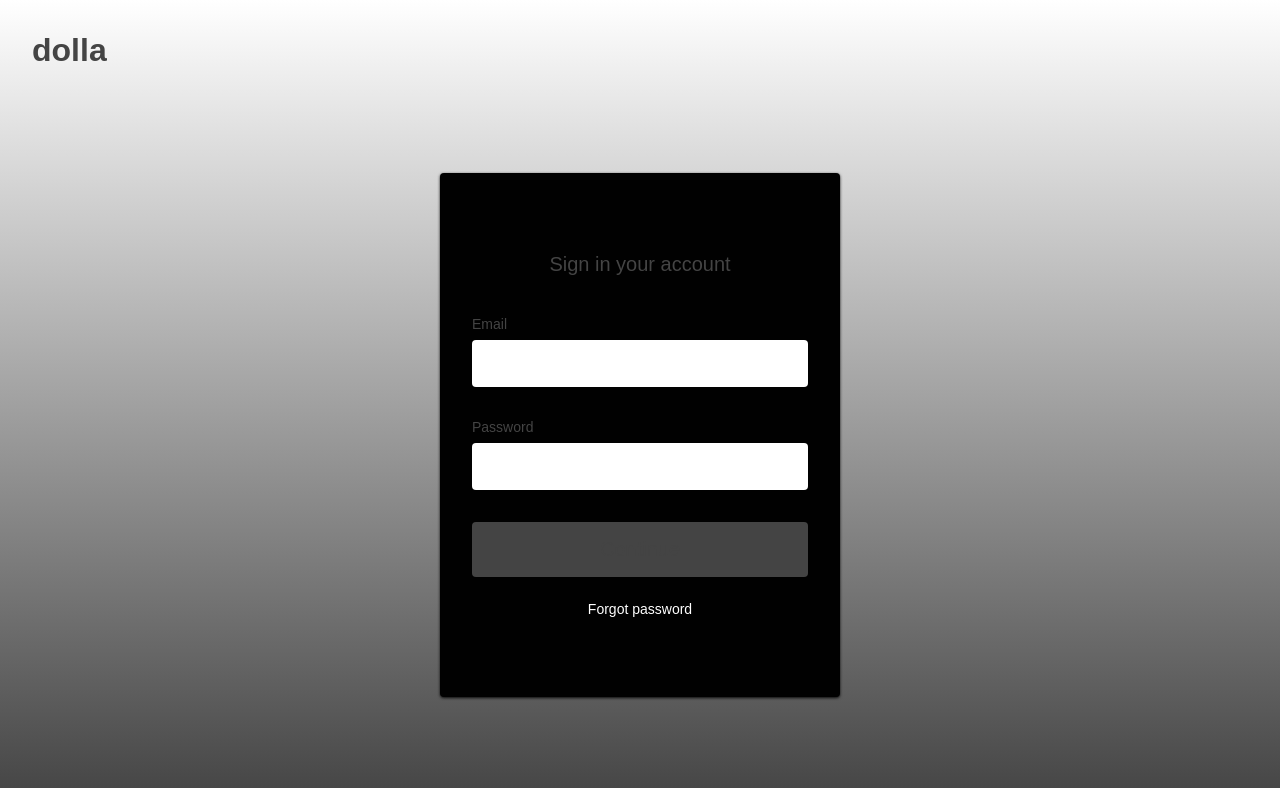
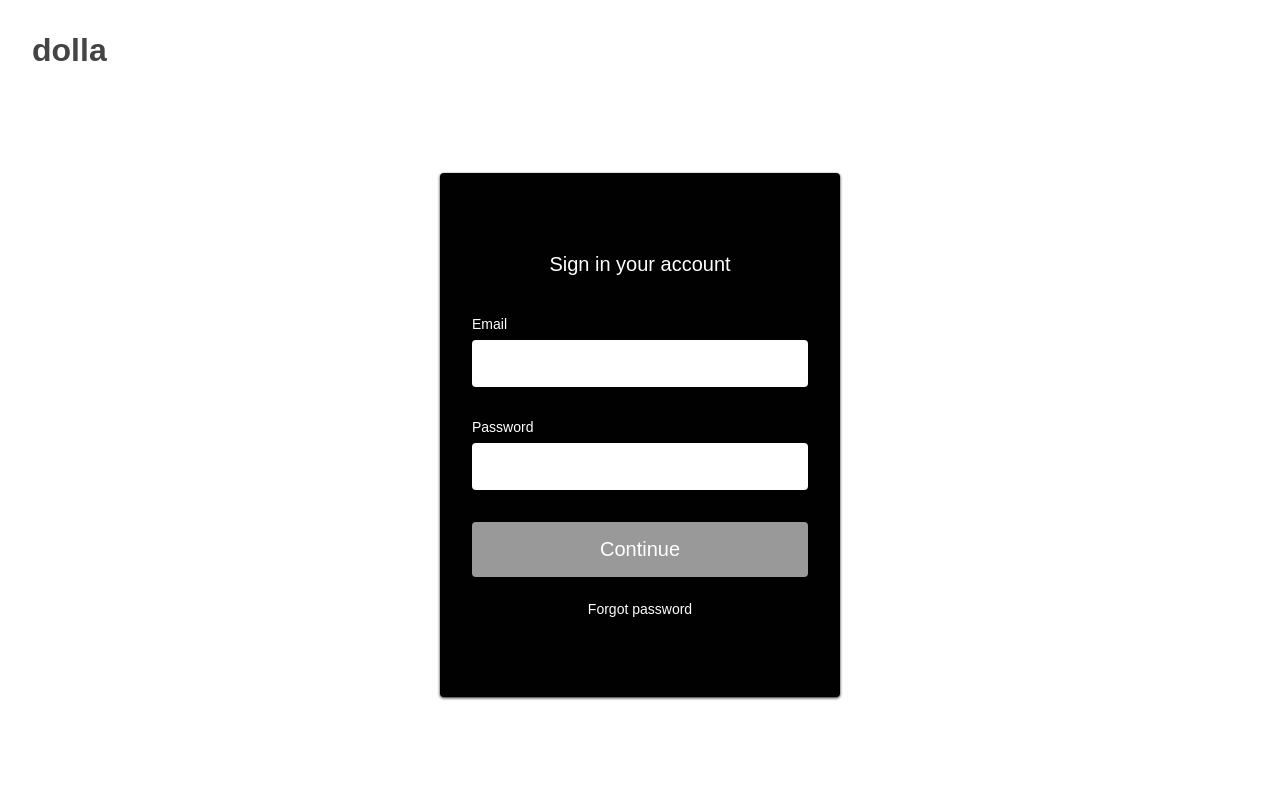
Before and after one commit to yuyahz/portfolio, a React (Create React App) app in the folder portfolio/: page /signin in a window 1280 px wide. Shown: the top 788 px of the page. Built offline with nearby package versions, Linux system fonts and the light colour scheme.

Commit message:
done sing up and recap

```diff
--- a/portfolio/src/components/HeroSection/index.js
+++ b/portfolio/src/components/HeroSection/index.js
@@ -36,6 +36,12 @@ const HeroSection = () => {
             onMouseLeave={onHover}
             primary="true"
             dark="true"
+            smooth={true}
+            duration={500}
+            spy={true}
+            exact="true"
+            offset={-40}
+            activeClass="active"
           >
             Get started {hover ? <ArrowForward /> : <ArrowRight />}
           </Button>
--- /dev/null
+++ b/portfolio/src/components/ScrollTop.js
@@ -0,0 +1,12 @@
+import { useEffect } from 'react';
+import { useLocation } from 'react-router-dom';
+
+export default function ScrollToTop() {
+  const { pathname } = useLocation();
+
+  useEffect(() => {
+    window.scrollTo(0, 0);
+  }, [pathname]);
+
+  return null;
+}
--- a/portfolio/src/components/Signin/SigninElements.js
+++ b/portfolio/src/components/Signin/SigninElements.js
@@ -10,7 +10,7 @@ export const Container = styled.div`
   top: 0;
   z-index: 0;
   overflow: hidden;
-  background: linear-gradient(180deg, #fff 0%, #444 100%);
+  background: linear-gradient (180deg, #fff 0%, #444 100%);
 `;
 
 export const FormWrap = styled.div`
@@ -54,7 +54,7 @@ export const Form = styled.form`
   max-width: 400px;
   height: auto;
   width: 100%;
-  z-index: 0;
+  z-index: 1;
   display: grid;
   margin: 0 auto;
   padding: 80px 32px;
@@ -68,7 +68,7 @@ export const Form = styled.form`
 
 export const FormH1 = styled.h1`
   margin-bottom: 40px;
-  color: #444;
+  color: #fff;
   font-size: 20px;
   font-weight: 400;
   text-align: center;
@@ -77,7 +77,7 @@ export const FormH1 = styled.h1`
 export const FormLabel = styled.label`
   margin-bottom: 8px;
   font-size: 14px;
-  color: #444;
+  color: #fff;
 `;
 
 export const FormInput = styled.input`
@@ -88,11 +88,11 @@ export const FormInput = styled.input`
 `;
 
 export const FormButton = styled.button`
-  background: #444;
+  background: #999;
   padding: 16px 0;
   border: none;
   border-radius: 4px;
-  color: #444;
+  color: #fff;
   font-size: 20px;
   cursor: pointer;
 `;
--- a/portfolio/src/pages/signin.js
+++ b/portfolio/src/pages/signin.js
@@ -1,12 +1,14 @@
 import React from 'react';
-import SignIn from '../components/SignIn';
+import ScrollToTop from '../components/ScrollTop';
+import SignIn from '../components/Signin';
 
 const SigninPage = () => {
-    return (
-        <>
-            <SignIn />
-        </>
-    )
-}
+  return (
+    <>
+      <ScrollToTop />
+      <SignIn />
+    </>
+  );
+};
 
 export default SigninPage;
```
